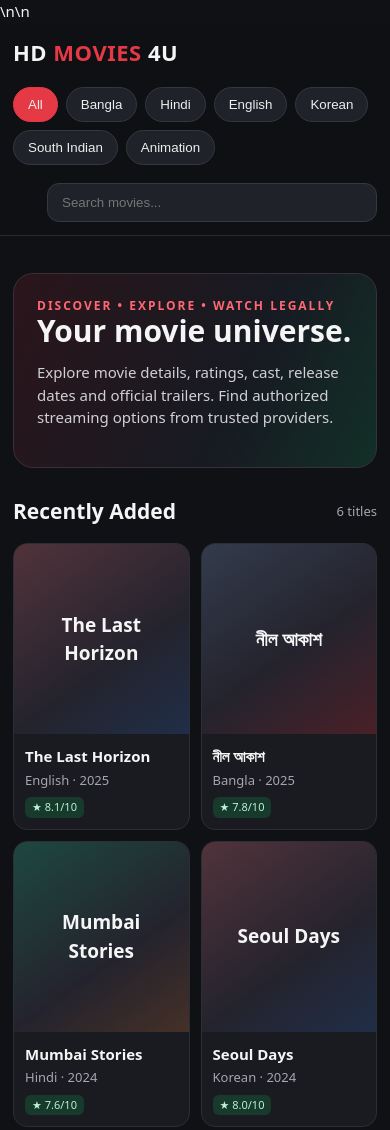
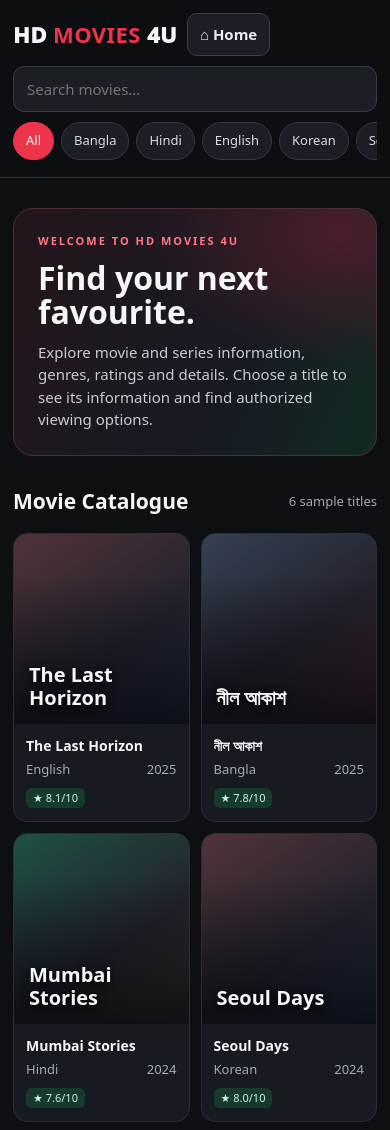
Before and after one commit to atharrasin48-byte/hd-movies-4u, a plain HTML site: page movies.html in a window 390 px wide. Shown: the top 1130 px of the page. Drawn offline with Linux system fonts and the light colour scheme.

Commit message:
Polish responsive movie catalogue and navigation

```diff
--- a/movies.html
+++ b/movies.html
@@ -1,58 +1,82 @@
 <!doctype html>
 <html lang="en">
 <head>
-<meta charset="utf-8"><meta name="viewport" content="width=device-width,initial-scale=1">
-<meta name="description" content="HD MOVIES 4U — discover movie information, ratings and authorized streaming sources.">
-<meta name="theme-color" content="#101114">\n<link rel="icon" type="image/png" sizes="128x128" href="/favicon.png">\n<link rel="apple-touch-icon" href="/favicon.png">
-<title>HD MOVIES 4U — Movie Discovery</title>
+<meta charset="utf-8">
+<meta name="viewport" content="width=device-width,initial-scale=1">
+<meta name="description" content="HD MOVIES 4U — discover movie information, genres, ratings and authorized viewing sources.">
+<meta name="theme-color" content="#101114">
+<link rel="icon" type="image/png" sizes="128x128" href="favicon.png">
+<link rel="apple-touch-icon" href="favicon.png">
+<title>HD MOVIES 4U — Movies Catalogue</title>
 <style>
-:root{color-scheme:dark;--bg:#101114;--panel:#191b20;--muted:#a4a7b0;--red:#e53945;--green:#35bd83}
-*{box-sizing:border-box}body{margin:0;background:var(--bg);color:#f5f5f6;font:15px/1.5 system-ui,Arial,sans-serif}
-header{position:sticky;top:0;z-index:5;background:#101114ed;border-bottom:1px solid #292b31;backdrop-filter:blur(12px)}
-.wrap{max-width:1160px;margin:auto;padding:16px 20px}.top{display:flex;align-items:center;gap:18px;flex-wrap:wrap}
-.logo{font-size:22px;font-weight:900;letter-spacing:.5px}.logo b{color:var(--red)}
-nav{display:flex;gap:8px;flex-wrap:wrap}button,.chip{border:1px solid #343740;background:#202229;color:#eee;border-radius:999px;padding:9px 14px;cursor:pointer}
-button:hover,.chip.active{background:var(--red);border-color:var(--red)}.search{margin-left:auto;min-width:210px;flex:1;max-width:330px;background:#202229;border:1px solid #363942;color:white;padding:11px 14px;border-radius:12px}
-.hero{margin-top:24px;padding:34px;border-radius:20px;background:linear-gradient(115deg,#2b151b,#171a22 62%,#123027);border:1px solid #3a3038}
-.hero h1{font-size:clamp(30px,5vw,48px);line-height:1.05;margin:0 0 12px}.hero p{color:#d0d0d5;max-width:620px}.tag{color:#ff6873;font-weight:800;letter-spacing:2px;font-size:12px}
-section{margin:28px 0}.section-head{display:flex;justify-content:space-between;align-items:center;gap:12px;flex-wrap:wrap}.section-head h2{font-size:21px;margin:0}
-.grid{display:grid;grid-template-columns:repeat(auto-fill,minmax(155px,1fr));gap:16px;margin-top:16px}
-.card{background:var(--panel);border:1px solid #2b2e36;border-radius:14px;overflow:hidden;cursor:pointer;transition:.18s}.card:hover{transform:translateY(-3px);border-color:#686d78}
-.poster{height:220px;display:grid;place-items:center;text-align:center;padding:14px;background:linear-gradient(145deg,#333b4c,#24232d 55%,#4a2028);font-size:19px;font-weight:800}
-.card:nth-child(3n) .poster{background:linear-gradient(145deg,#1d4840,#24232d 60%,#453027)}
+:root{color-scheme:dark;--bg:#0d0f13;--panel:#171a20;--muted:#a4a9b4;--red:#ed344b;--line:#292e38}
+*{box-sizing:border-box}body{margin:0;background:var(--bg);color:#f5f6f8;font:15px/1.5 system-ui,Arial,sans-serif}
+a{color:inherit;text-decoration:none}.wrap{width:min(1160px,100%);margin:auto;padding:16px 20px}
+header{position:sticky;top:0;z-index:5;background:#0d0f13ed;border-bottom:1px solid var(--line);backdrop-filter:blur(12px)}
+.top{display:flex;align-items:center;gap:16px;flex-wrap:wrap}.logo{font-size:22px;font-weight:950;letter-spacing:.4px;white-space:nowrap}.logo b{color:var(--red)}
+.home{border:1px solid #3a3f49;background:#1b1e25;color:#e9ebef;border-radius:10px;padding:9px 12px;font-weight:650}
+nav{display:flex;gap:7px;flex-wrap:wrap}.chip{border:1px solid #343944;background:#1b1e25;color:#d8dbe1;border-radius:999px;padding:8px 12px;cursor:pointer;font:inherit;font-size:13px}
+.chip:hover,.chip.active{background:var(--red);border-color:var(--red);color:white}
+.search{margin-left:auto;min-width:190px;flex:1;max-width:280px;background:#1b1e25;border:1px solid #363c47;color:white;padding:11px 13px;border-radius:11px;font:inherit}
+.hero{position:relative;overflow:hidden;margin-top:24px;padding:clamp(24px,5vw,42px);border:1px solid #49303a;border-radius:20px;background:radial-gradient(ellipse at 90% 10%,#4b1e2b 0,transparent 42%),linear-gradient(115deg,#25151d,#171a22 62%,#122a25)}
+.tag{color:#ff7786;font-size:11px;font-weight:850;letter-spacing:2px}.hero h1{font-size:clamp(32px,6vw,52px);line-height:1.06;margin:12px 0}.hero p{color:#c9cbd2;max-width:620px;margin:0}
+section{margin:30px 0}.section-head{display:flex;justify-content:space-between;align-items:center;gap:12px;flex-wrap:wrap}.section-head h2{font-size:21px;margin:0}.muted{color:var(--muted);font-size:13px}
+.grid{display:grid;grid-template-columns:repeat(auto-fill,minmax(155px,1fr));gap:15px;margin-top:16px}
+.card{display:block;background:var(--panel);border:1px solid #292e38;border-radius:14px;overflow:hidden;transition:transform .18s,border-color .18s}
+.card:hover{transform:translateY(-4px);border-color:#777e8b}.poster{height:218px;display:flex;align-items:flex-end;justify-content:flex-start;text-align:left;padding:15px;background:linear-gradient(145deg,#354154,#24232d 55%,#4a202b);position:relative;isolation:isolate}
+.poster:before{content:"";position:absolute;inset:0;background:linear-gradient(0deg,#090b10d9,transparent 78%);z-index:-1}
+.card:nth-child(3n) .poster{background:linear-gradient(145deg,#1d5145,#24232d 60%,#453027)}
 .card:nth-child(3n+1) .poster{background:linear-gradient(145deg,#51333b,#24232d 60%,#202e48)}
-.meta{padding:11px}.meta strong{display:block}.muted{color:var(--muted);font-size:13px}
-.pill{display:inline-block;color:#b9f2d7;background:#173a2d;border-radius:6px;padding:2px 7px;font-size:11px;margin-top:7px}
-footer{border-top:1px solid #292b31;color:var(--muted);margin-top:44px}
-dialog{background:#191b20;color:white;border:1px solid #444;border-radius:18px;width:min(600px,calc(100% - 24px));padding:22px}
-dialog::backdrop{background:#000b}.detail-actions{display:flex;gap:9px;flex-wrap:wrap;margin-top:18px}.primary{background:var(--red);border-color:var(--red)}.notice{border:1px solid #594b28;background:#292416;padding:12px;border-radius:10px;color:#f0dca5;margin-top:14px;font-size:13px}
-@media(max-width:600px){.wrap{padding:13px}.hero{padding:23px}.poster{height:190px}.grid{grid-template-columns:repeat(2,minmax(0,1fr));gap:11px}}
+.poster-title{font-size:20px;font-weight:900;line-height:1.15;text-shadow:0 2px 8px #000}
+.meta{padding:11px 12px 13px}.meta strong{display:block;font-size:14px;white-space:nowrap;overflow:hidden;text-overflow:ellipsis}.meta-line{display:flex;justify-content:space-between;gap:6px;margin-top:4px}
+.pill{display:inline-block;color:#c5f5df;background:#173a2d;border-radius:6px;padding:2px 7px;font-size:11px;margin-top:8px}
+.empty{display:none;padding:28px 16px;text-align:center;border:1px dashed #454b57;border-radius:14px;color:#c5c9d2;margin-top:16px}
+.about{padding:19px;border:1px solid var(--line);border-radius:14px;background:#14171d}.about h2{margin:0 0 7px;font-size:19px}
+footer{border-top:1px solid var(--line);color:var(--muted);margin-top:40px}
+@media(max-width:700px){.wrap{padding:13px}.top{gap:10px}.search{order:3;max-width:none;flex-basis:100%;margin:0}nav{order:4;flex-wrap:nowrap;overflow-x:auto;width:100%;padding-bottom:4px}.chip{white-space:nowrap}.hero{margin-top:17px}.poster{height:190px}.grid{grid-template-columns:repeat(2,minmax(0,1fr));gap:11px}}
 </style>
 </head>
 <body>
-<header><div class="wrap top"><div class="logo">HD <b>MOVIES</b> 4U</div>
-<nav><button class="chip active" data-cat="All">All</button><button class="chip" data-cat="Bangla">Bangla</button><button class="chip" data-cat="Hindi">Hindi</button><button class="chip" data-cat="English">English</button><button class="chip" data-cat="Korean">Korean</button><button class="chip" data-cat="South Indian">South Indian</button><button class="chip" data-cat="Animation">Animation</button></nav>
-<input id="search" class="search" placeholder="Search movies..." aria-label="Search movies"></div></header>
+<header><div class="wrap top">
+<a class="logo" href="index.html">HD <b>MOVIES</b> 4U</a>
+<a class="home" href="index.html">⌂ Home</a>
+<nav aria-label="Filter by language">
+<button class="chip active" data-cat="All">All</button><button class="chip" data-cat="Bangla">Bangla</button><button class="chip" data-cat="Hindi">Hindi</button><button class="chip" data-cat="English">English</button><button class="chip" data-cat="Korean">Korean</button><button class="chip" data-cat="South Indian">South Indian</button><button class="chip" data-cat="Animation">Animation</button>
+</nav>
+<input id="search" class="search" type="search" placeholder="Search movies..." aria-label="Search movies">
+</div></header>
 <main class="wrap">
-<div class="hero"><div class="tag">DISCOVER • EXPLORE • WATCH LEGALLY</div><h1>Your movie universe.</h1><p>Explore movie details, ratings, cast, release dates and official trailers. Find authorized streaming options from trusted providers.</p></div>
-<section><div class="section-head"><h2>Recently Added</h2><span class="muted" id="count"></span></div><div class="grid" id="grid"></div></section>
-<section><h2>About HD MOVIES 4U</h2><p class="muted">A movie discovery catalogue. This starter version uses sample entries; replace them with accurate metadata and artwork you own or are licensed to use. Streaming and download links must be authorized by the rights holder.</p></section>
+<div class="hero"><div class="tag">WELCOME TO HD MOVIES 4U</div><h1>Find your next favourite.</h1><p>Explore movie and series information, genres, ratings and details. Choose a title to see its information and find authorized viewing options.</p></div>
+<section><div class="section-head"><h2>Movie Catalogue</h2><span class="muted" id="count" aria-live="polite"></span></div><div class="grid" id="grid"></div><div class="empty" id="empty">No titles found. Try another name or category.</div></section>
+<section class="about"><h2>About HD MOVIES 4U</h2><p class="muted">This catalogue preview uses fictional sample entries. Verified movie information, licensed artwork and authorized viewing links will be added before public launch. This website does not host unauthorized movie files.</p></section>
 </main>
-<footer><div class="wrap">© <span id="year"></span> HD MOVIES 4U · Movie information and official sources only.</div></footer>
-<dialog id="details"><button id="close" style="float:right">Close ✕</button><div id="detailBody"></div></dialog>
+<footer><div class="wrap">© <span id="year"></span> HD MOVIES 4U · Movie discovery catalogue</div></footer>
 <script>
 const movies=[
-{title:"The Last Horizon",language:"English",genre:"Adventure / Drama",year:2025,rating:"8.1",director:"Sample Director",cast:"Sample Cast",story:"A fictional sample entry for demonstrating the movie catalogue.",trailer:"https://www.youtube.com/" ,source:"https://www.justwatch.com/"},
-{title:"নীল আকাশ",language:"Bangla",genre:"Drama",year:2025,rating:"7.8",director:"Sample Director",cast:"Sample Cast",story:"এটি ওয়েবসাইটের নকশা দেখানোর জন্য একটি কাল্পনিক নমুনা।",trailer:"https://www.youtube.com/",source:"https://www.justwatch.com/"},
-{title:"Mumbai Stories",language:"Hindi",genre:"Thriller",year:2024,rating:"7.6",director:"Sample Director",cast:"Sample Cast",story:"A fictional sample entry. Replace with verified film information.",trailer:"https://www.youtube.com/",source:"https://www.justwatch.com/"},
-{title:"Seoul Days",language:"Korean",genre:"Romance / Drama",year:2024,rating:"8.0",director:"Sample Director",cast:"Sample Cast",story:"A fictional sample entry for the Korean category.",trailer:"https://www.youtube.com/",source:"https://www.justwatch.com/"},
-{title:"Southern Star",language:"South Indian",genre:"Action / Drama",year:2025,rating:"7.9",director:"Sample Director",cast:"Sample Cast",story:"A fictional sample entry for the South Indian category.",trailer:"https://www.youtube.com/",source:"https://www.justwatch.com/"},
-{title:"Little Cloud",language:"Animation",genre:"Animation / Family",year:2025,rating:"8.3",director:"Sample Director",cast:"Sample Cast",story:"A fictional sample animated-film entry.",trailer:"https://www.youtube.com/",source:"https://www.justwatch.com/"}
+{title:"The Last Horizon",language:"English",year:2025,rating:"8.1"},
+{title:"নীল আকাশ",language:"Bangla",year:2025,rating:"7.8"},
+{title:"Mumbai Stories",language:"Hindi",year:2024,rating:"7.6"},
+{title:"Seoul Days",language:"Korean",year:2024,rating:"8.0"},
+{title:"Southern Star",language:"South Indian",year:2025,rating:"7.9"},
+{title:"Little Cloud",language:"Animation",year:2025,rating:"8.3"}
 ];
-let category="All";const grid=document.querySelector("#grid"),search=document.querySelector("#search"),dlg=document.querySelector("#details");
-function render(){const q=search.value.toLowerCase();const found=movies.filter(m=>(category==="All"||m.language===category)&&m.title.toLowerCase().includes(q));document.querySelector("#count").textContent=found.length+" titles";grid.innerHTML=found.map((m,i)=>'<article class="card" data-index="'+movies.indexOf(m)+'"><div class="poster">'+m.title+'</div><div class="meta"><strong>'+m.title+'</strong><span class="muted">'+m.language+' · '+m.year+'</span><br><span class="pill">★ '+m.rating+'/10</span></div></article>').join("");grid.querySelectorAll(".card").forEach(c=>c.addEventListener("click",()=>{location.href="details.html?id="+c.dataset.index}))}
-function show(m){document.querySelector("#detailBody").innerHTML='<div class="tag">'+m.language+' · '+m.year+'</div><h2>'+m.title+'</h2><p class="muted">★ '+m.rating+'/10 · '+m.genre+'</p><p><b>Director:</b> '+m.director+'</p><p><b>Cast:</b> '+m.cast+'</p><p><b>Storyline:</b> '+m.story+'</p><div class="detail-actions"><a href="'+m.trailer+'" target="_blank" rel="noopener"><button class="primary">Official trailer</button></a><a href="'+m.source+'" target="_blank" rel="noopener"><button>Find legal streaming</button></a></div><div class="notice">Only use official trailers and authorized streaming/download providers. No unauthorized movie files are hosted here.</div>';dlg.showModal()}
-document.querySelectorAll("[data-cat]").forEach(b=>b.addEventListener("click",()=>{category=b.dataset.cat;document.querySelectorAll("[data-cat]").forEach(x=>x.classList.toggle("active",x===b));render()}));
-search.addEventListener("input",render);document.querySelector("#close").addEventListener("click",()=>dlg.close());document.querySelector("#year").textContent=new Date().getFullYear();render();
+let category="All";
+const grid=document.getElementById("grid"),search=document.getElementById("search"),empty=document.getElementById("empty");
+function render(){
+ const q=search.value.trim().toLocaleLowerCase();
+ const found=movies.map((m,index)=>({...m,index})).filter(m=>(category==="All"||m.language===category)&&m.title.toLocaleLowerCase().includes(q));
+ document.getElementById("count").textContent=found.length+" sample titles";
+ grid.innerHTML=found.map(m=>'<a class="card" href="details.html?id='+m.index+'" aria-label="View details for '+m.title+'"><div class="poster"><span class="poster-title">'+m.title+'</span></div><div class="meta"><strong>'+m.title+'</strong><div class="meta-line"><span class="muted">'+m.language+'</span><span class="muted">'+m.year+'</span></div><span class="pill">★ '+m.rating+'/10</span></div></a>').join("");
+ empty.style.display=found.length?"none":"block";
+}
+document.querySelectorAll("[data-cat]").forEach(button=>button.addEventListener("click",()=>{
+ category=button.dataset.cat;
+ document.querySelectorAll("[data-cat]").forEach(item=>item.classList.toggle("active",item===button));
+ render();
+}));
+search.addEventListener("input",render);
+document.getElementById("year").textContent=new Date().getFullYear();
+render();
 </script>
-</body></html>
+</body>
+</html>
```
